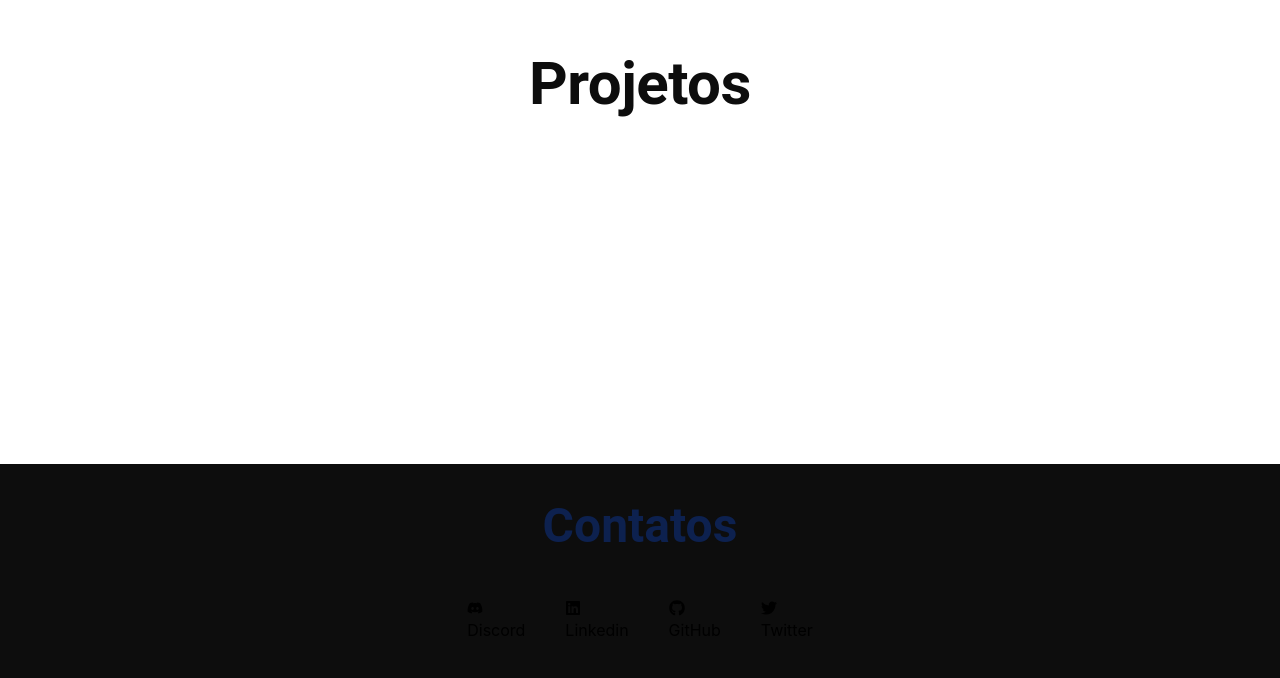
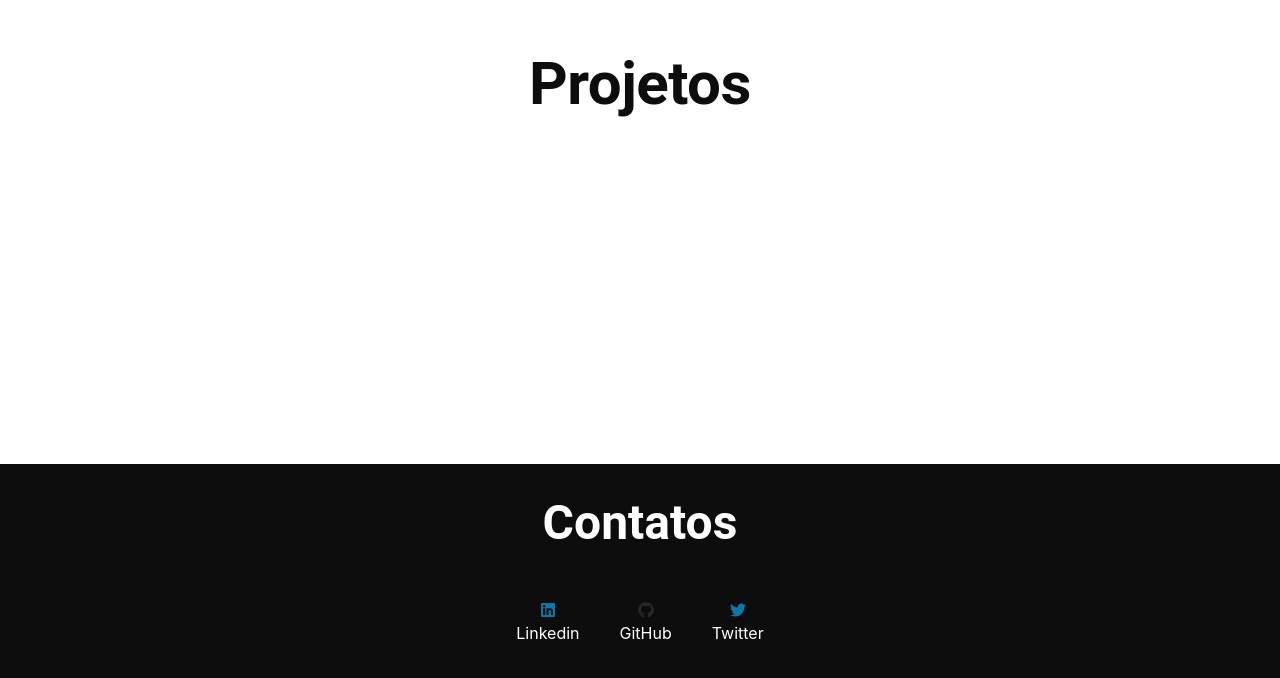
Before and after one commit to ndbzika/ndbzika.github.io, a React (Create React App) app: page / in a window 1280 px wide. Shown: the part 1336-2014 px from the top of the page. Built offline with nearby package versions, Linux system fonts and the light colour scheme; no server answers.

Commit message:
Componentiizando e melhorando footer

```diff
--- /dev/null
+++ b/src/components/Contact/index.jsx
@@ -0,0 +1,31 @@
+import P from 'prop-types';
+import { Box, Link, Typography } from '@mui/material';
+
+export const Contact = ({ link, icon, children, color }) => {
+  return (
+    <Box>
+      <Link underline="none" href={link}>
+        <Box
+          sx={{
+            color: { color },
+            display: 'flex',
+            justifyContent: 'center',
+            padding: '5px',
+          }}
+        >
+          {icon}
+        </Box>
+        <Typography variant="p" component="div" sx={{ color: '#fff' }}>
+          {children}
+        </Typography>
+      </Link>
+    </Box>
+  );
+};
+
+Contact.propTypes = {
+  link: P.string.isRequired,
+  icon: P.node.isRequired,
+  children: P.string.isRequired,
+  color: P.string.isRequired,
+};
--- a/src/components/Contacts/Contacts.jsx
+++ b/src/components/Contacts/Contacts.jsx
@@ -1,7 +1,8 @@
-import { Box, Link, Typography } from '@mui/material';
+import { Box } from '@mui/material';
 import React from 'react';
 
-import { FaDiscord, FaLinkedin, FaGithub, FaTwitter } from 'react-icons/fa';
+import { FaLinkedin, FaGithub, FaTwitter } from 'react-icons/fa';
+import { Contact } from '../Contact';
 
 const Contacts = () => {
   return (
@@ -10,51 +11,34 @@ const Contacts = () => {
         sx={{
           display: 'flex',
           justifyContent: 'center',
-          flexDirection: 'column',
+          flexDirection: 'row',
           alignItems: 'center',
+          gap: 5,
         }}
       >
-        <Link underline="none" color="black">
-          <FaDiscord />
-          <Typography variant="p" component="div">
-            Discord
-          </Typography>
-        </Link>
-      </Box>
+        <Contact
+          icon={<FaLinkedin />}
+          link="https://www.linkedin.com/in/flaviohenriquedev/"
+          color="#0e76a8"
+        >
+          Linkedin
+        </Contact>
 
-      <Box>
-        <Link
-          underline="none"
-          color="black"
-          href="https://www.linkedin.com/in/fl%C3%A1vio-marques-91307b242/"
+        <Contact
+          icon={<FaGithub />}
+          link="https://github.com/ndbzika"
+          color="#282828"
         >
-          <FaLinkedin />
-          <Typography variant="p" component="div">
-            Linkedin
-          </Typography>
-        </Link>
-      </Box>
+          GitHub
+        </Contact>
 
-      <Box>
-        <Link underline="none" color="black" href="https://github.com/ndbzika">
-          <FaGithub />
-          <Typography variant="p" component="div">
-            GitHub
-          </Typography>
-        </Link>
-      </Box>
-
-      <Box>
-        <Link
-          underline="none"
-          color="black"
-          href="https://twitter.com/IndexFhms"
+        <Contact
+          icon={<FaTwitter />}
+          link="https://twitter.com/IndexFhms"
+          color="#0e76a8"
         >
-          <FaTwitter />
-          <Typography variant="p" component="div">
-            Twitter
-          </Typography>
-        </Link>
+          Twitter
+        </Contact>
       </Box>
     </>
   );
--- a/src/components/Footer/index.jsx
+++ b/src/components/Footer/index.jsx
@@ -15,7 +15,7 @@ export const Footer = ({ children }) => {
       <Typography
         variant="h3"
         component="div"
-        sx={{ color: '#0d214f', fontWeight: 'bold', textAlign: 'center' }}
+        sx={{ color: '#fff', fontWeight: 'bold', textAlign: 'center' }}
       >
         Contatos
       </Typography>
```
